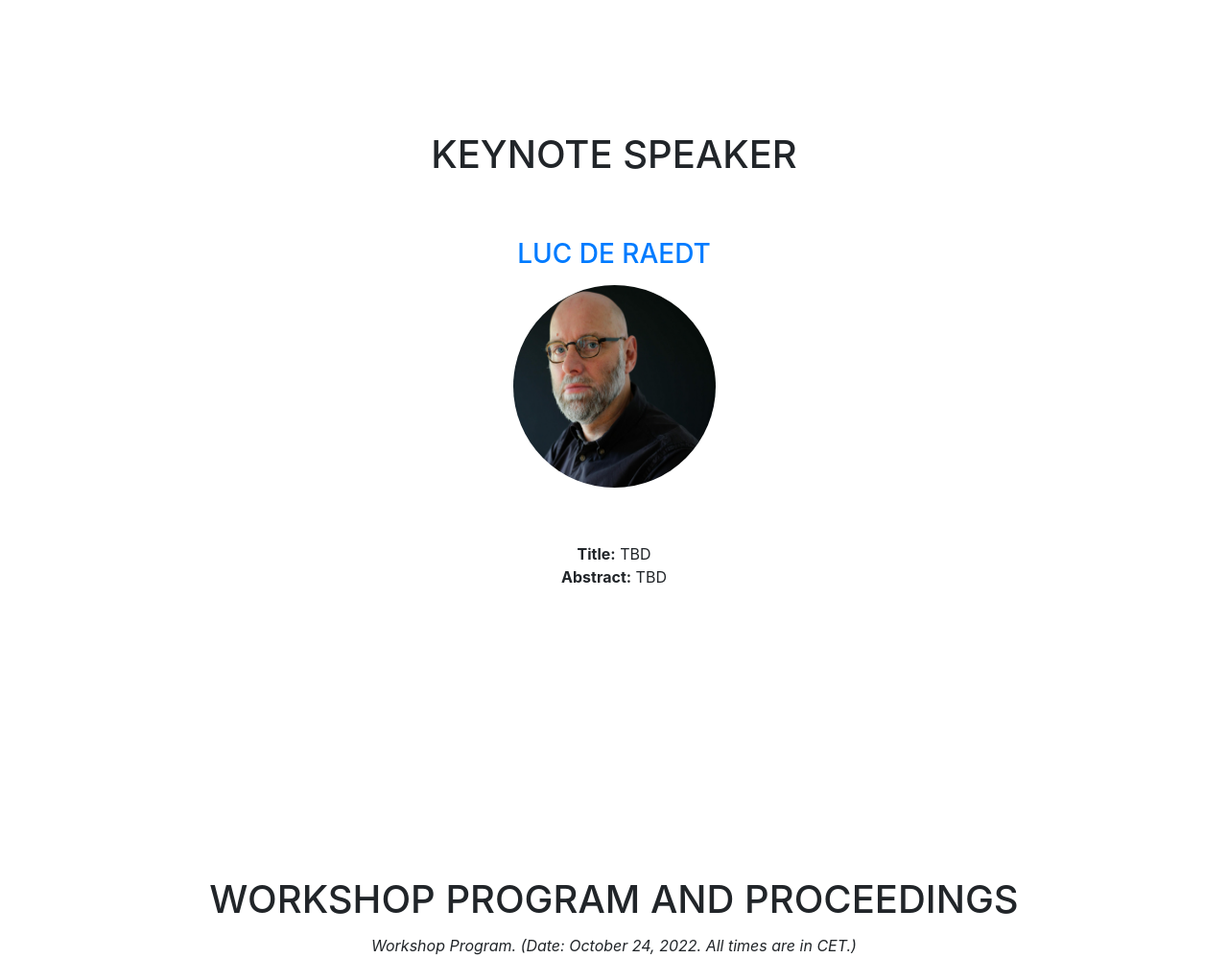
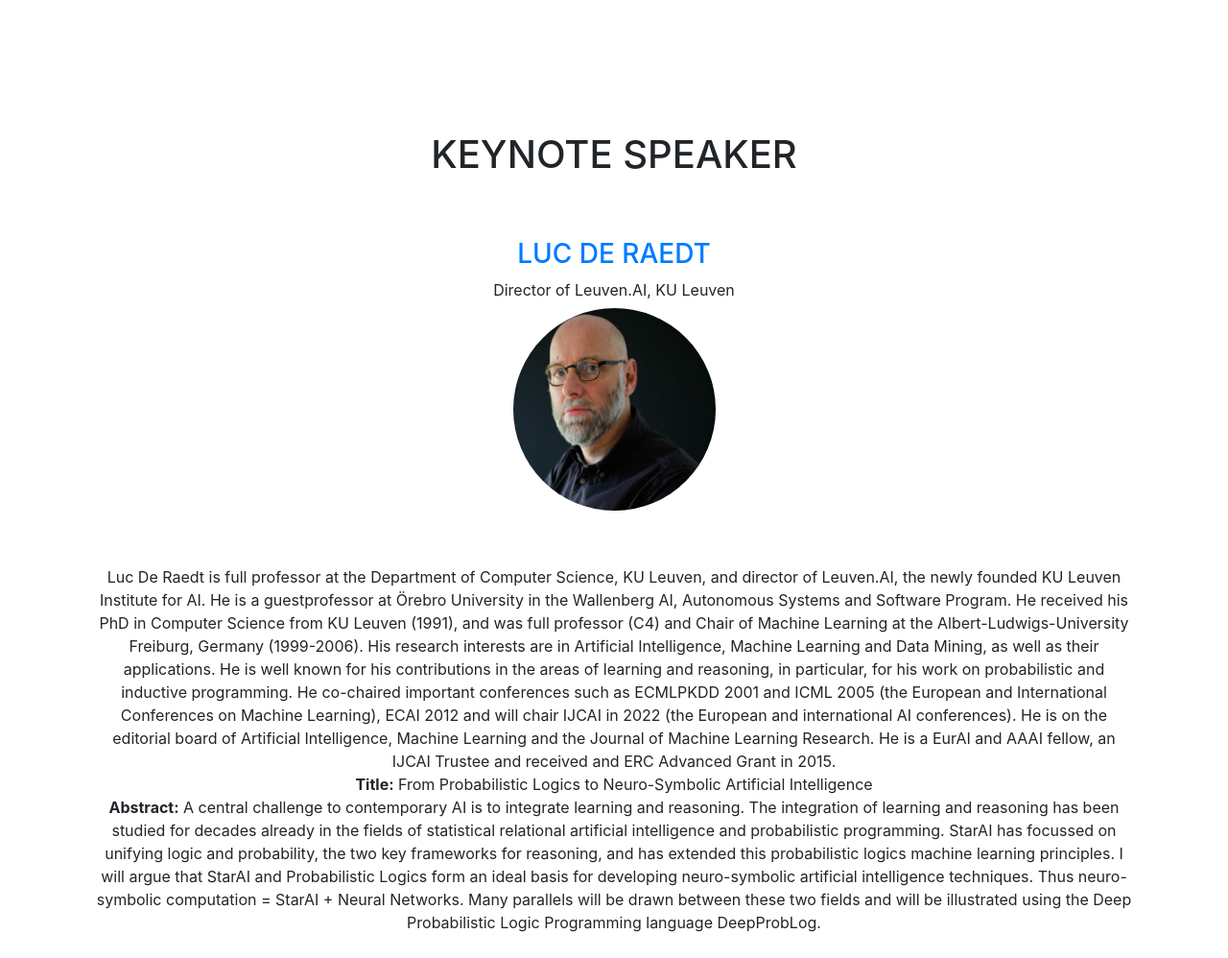
Before and after one commit to alammehwish/dl4kg2022, a website with bundled scripts: page index.html in a window 1280 px wide. Shown: the part 2400-3398 px from the top of the page at 96% size. Built offline with nearby package versions, Linux system fonts and the light colour scheme; files whose address does not match are found by name; a web font is replaced by a local one.

Commit message:
Added keynote speaker bio, title, and abstract.

```diff
--- a/index.html
+++ b/index.html
@@ -200,16 +200,18 @@
         <div class="col-lg-12 text-center">
           <h2 class="section-heading text-uppercase">Keynote Speaker</h2><br/><br/>
 		<h3 class="text-uppercase"> <a href="https://wms.cs.kuleuven.be/people/lucderaedt">Luc de Raedt</a></h3>
+		Director of Leuven.AI, KU Leuven
           <div class="col-sm-12">
             <div class="team-member">
 		  <img class="mx-auto rounded-circle" src="img/team/Luc-De-Raedt.jpeg" alt="">
             </div>
+		  Luc De Raedt is full professor at the Department of Computer Science, KU Leuven, and director of Leuven.AI, the newly founded KU Leuven Institute for AI. He is a guestprofessor at Örebro University in the Wallenberg AI, Autonomous Systems and Software Program. He received his PhD in Computer Science from KU Leuven (1991), and was full professor (C4) and Chair of Machine Learning at the Albert-Ludwigs-University Freiburg, Germany (1999-2006). His research interests are in Artificial Intelligence, Machine Learning and Data Mining, as well as their applications. He is well known for his contributions in the areas of learning and reasoning, in particular, for his work on probabilistic and inductive programming. He co-chaired important conferences such as ECMLPKDD 2001 and ICML 2005 (the European and International Conferences on Machine Learning), ECAI 2012 and will chair IJCAI in 2022 (the European and international AI conferences). He is on the editorial board of Artificial Intelligence, Machine Learning and the Journal of Machine Learning Research. He is a EurAI and AAAI fellow, an IJCAI Trustee and received and ERC Advanced Grant in 2015.
           </div>
 <div class="col-sm-12">
-           <b>Title:</b> TBD </br>
-	<b>Abstract:</b> TBD
-
-
+	<b>Title:</b> From Probabilistic Logics to Neuro-Symbolic Artificial Intelligence</br>
+	<b>Abstract:</b> A central challenge to contemporary AI is to integrate learning and reasoning. The integration of learning and reasoning has been studied for decades already in the fields of statistical relational artificial intelligence and probabilistic programming. StarAI has focussed on unifying logic and probability, the two key frameworks for reasoning, and has extended this probabilistic logics machine learning principles.
+I will argue that StarAI and Probabilistic Logics form an ideal basis for developing neuro-symbolic artificial intelligence techniques. Thus neuro-symbolic computation = StarAI + Neural Networks.
+Many parallels will be drawn between these two fields and will be illustrated using the Deep Probabilistic Logic Programming language DeepProbLog.</b>
         </div>
       </div>
 
```
